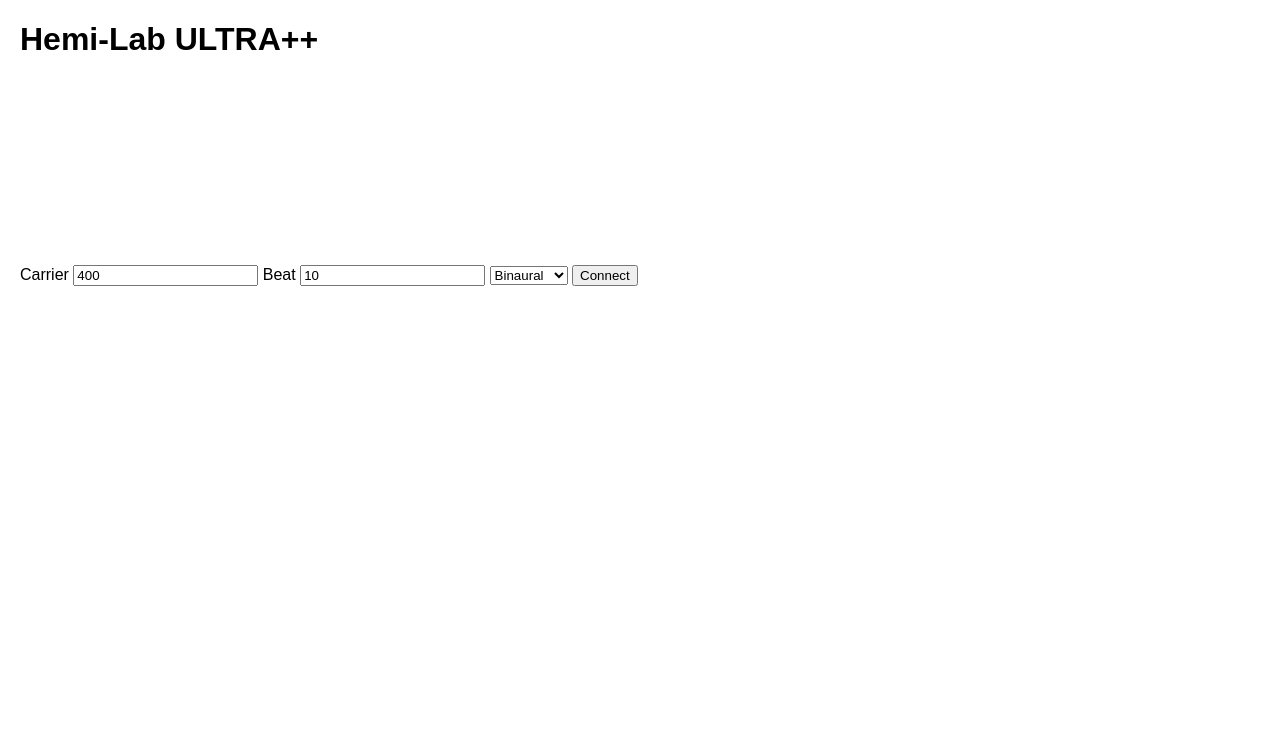
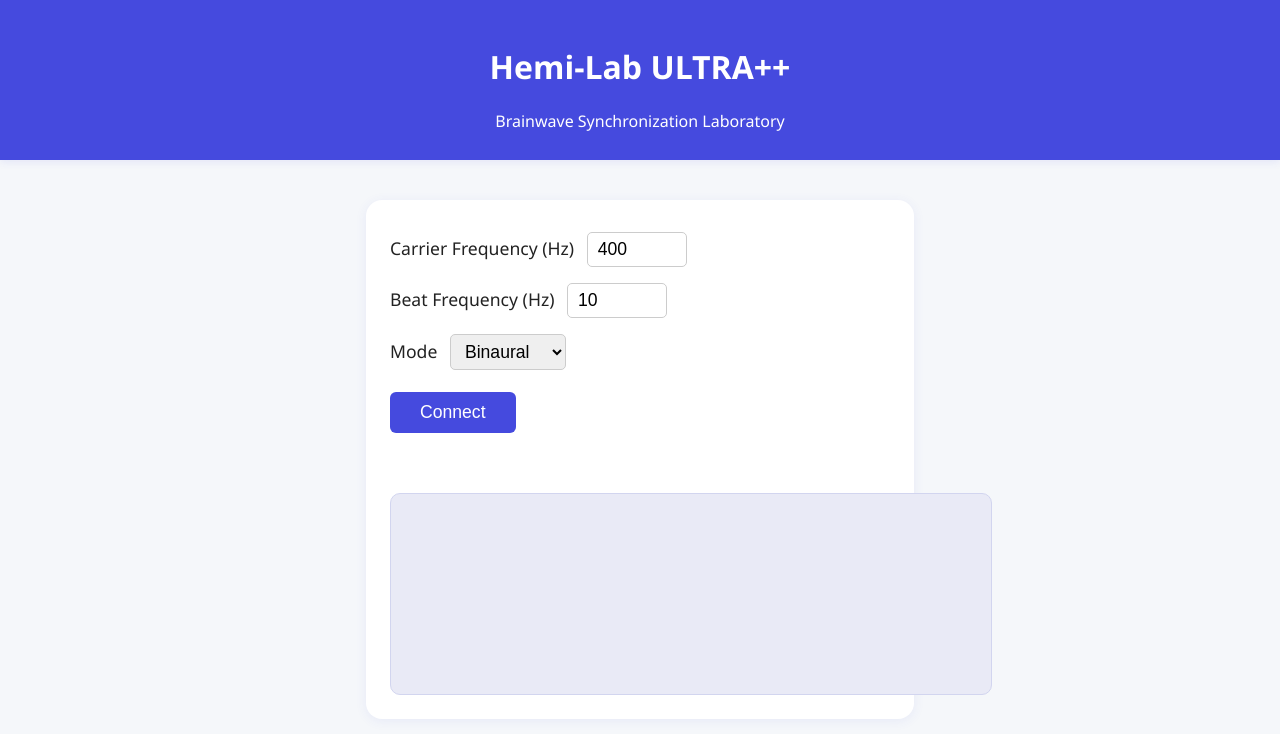
Before and after one commit to meistro57/Hemi-Lab, a plain HTML site: page www/index.html in a window 1280 px wide. Drawn offline with Linux system fonts and the light colour scheme.

Commit message:
Update index.html

```diff
--- a/www/index.html
+++ b/www/index.html
@@ -4,19 +4,108 @@
   <meta charset="UTF-8" />
   <title>Hemi-Lab ULTRA++</title>
   <style>
-    body { font-family: Arial, sans-serif; margin: 20px; }
+    body {
+      font-family: 'Segoe UI', Arial, sans-serif;
+      margin: 0;
+      background: #f5f7fa;
+      color: #222;
+    }
+    .header {
+      background: #454ade;
+      color: #fff;
+      padding: 24px 0 12px 0;
+      text-align: center;
+      box-shadow: 0 2px 8px rgba(69,74,222,0.1);
+    }
+    .container {
+      max-width: 500px;
+      background: #fff;
+      margin: 40px auto 0 auto;
+      padding: 32px 24px 24px 24px;
+      border-radius: 16px;
+      box-shadow: 0 2px 12px rgba(69,74,222,0.08);
+    }
+    label {
+      display: block;
+      margin-bottom: 16px;
+      font-size: 1.1em;
+    }
+    input, select {
+      margin-left: 8px;
+      padding: 6px 10px;
+      border-radius: 5px;
+      border: 1px solid #ccc;
+      font-size: 1em;
+      outline: none;
+      transition: border 0.2s;
+    }
+    input:focus, select:focus {
+      border: 1.5px solid #454ade;
+    }
+    #connect {
+      display: block;
+      margin: 22px 0 12px 0;
+      padding: 10px 30px;
+      background: #454ade;
+      color: #fff;
+      border: none;
+      border-radius: 6px;
+      font-size: 1.1em;
+      cursor: pointer;
+      transition: background 0.2s;
+    }
+    #connect:hover {
+      background: #2c2fa5;
+    }
+    .status {
+      height: 24px;
+      color: #454ade;
+      font-weight: bold;
+      margin-bottom: 10px;
+      min-height: 1em;
+    }
+    #scope {
+      display: block;
+      margin: 24px auto 0 auto;
+      background: #e9eaf6;
+      border-radius: 10px;
+      border: 1px solid #d2d5ef;
+    }
   </style>
 </head>
 <body>
+  <div class="header">
     <h1>Hemi-Lab ULTRA++</h1>
-  <label>Carrier <input id="carrier" type="number" value="400" step="1"></label>
-  <label>Beat <input id="beat" type="number" value="10" step="0.1"></label>
+    <p>Brainwave Synchronization Laboratory</p>
+  </div>
+  <div class="container">
+    <label>Carrier Frequency (Hz)
+      <input id="carrier" type="number" value="400" min="1" max="2000" step="1">
+    </label>
+    <label>Beat Frequency (Hz)
+      <input id="beat" type="number" value="10" min="0.1" max="40" step="0.1">
+    </label>
+    <label>Mode
       <select id="mode">
         <option value="binaural">Binaural</option>
         <option value="monaural">Monaural</option>
       </select>
+    </label>
     <button id="connect">Connect</button>
+    <div class="status" id="status"></div>
     <canvas id="scope" width="600" height="200"></canvas>
+  </div>
   <script src="app.js"></script>
+  <script>
+    // Example: Feedback for "Connect" button
+    const connectBtn = document.getElementById('connect');
+    const statusDiv = document.getElementById('status');
+    connectBtn.addEventListener('click', () => {
+      statusDiv.textContent = "Connecting...";
+      setTimeout(() => {
+        statusDiv.textContent = "Connected! Audio started.";
+      }, 800);
+    });
+  </script>
 </body>
 </html>
```
Lines whose indentation alone changed are shown as unchanged.
